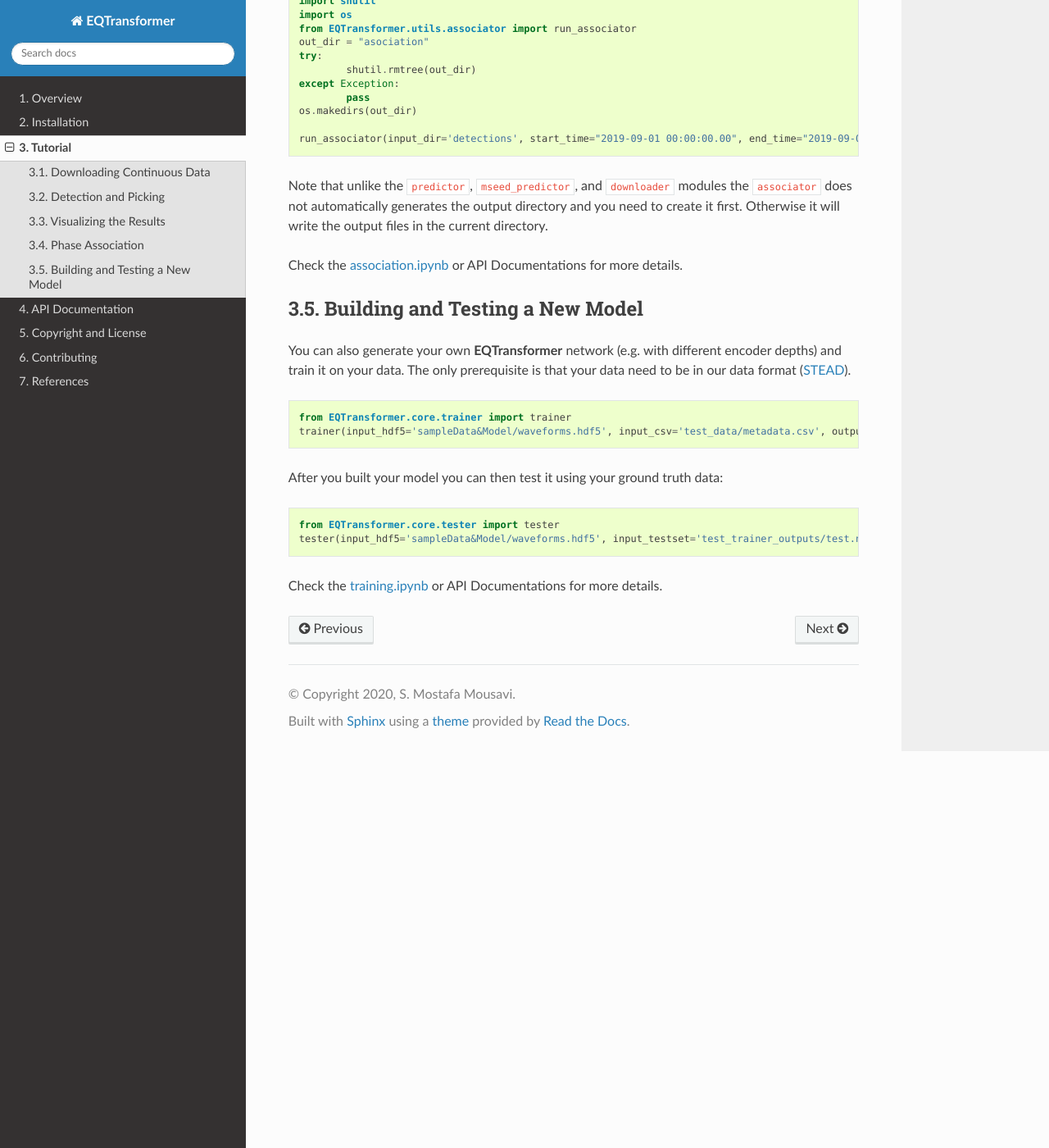
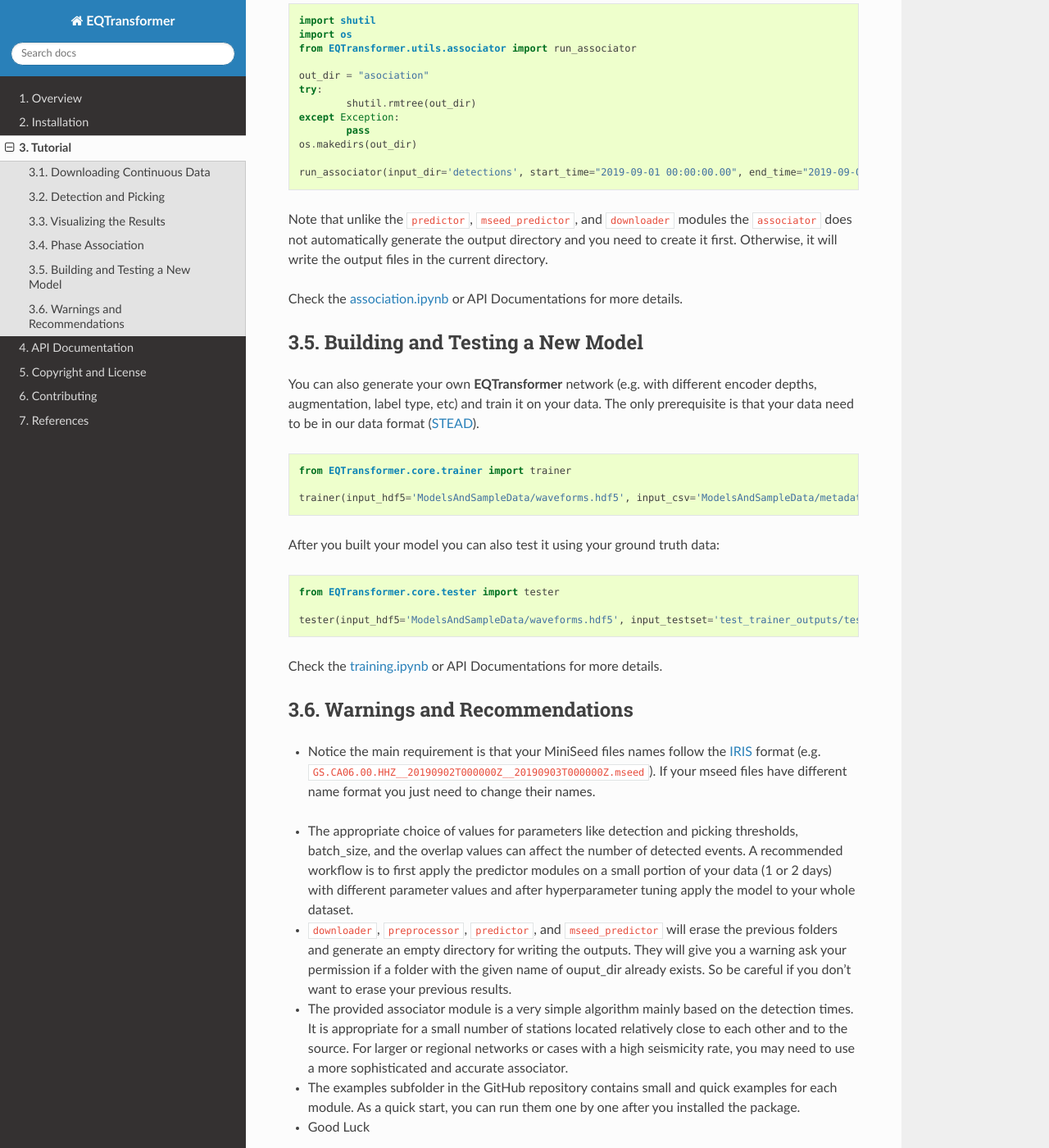
Before and after one commit to smousavi05/EQTransformer, a Sphinx documentation site: the page built from docs/source/tutorial.rst, in a window 1280 px wide and 1400 px high, scrolled down 7808 px. Shown: the whole window at 82% size. Built offline with Sphinx 7.4.7 and the Read the Docs theme 2.0.0, drawn with Linux system fonts in a browser that asks for light colours; some of the changed text lies outside the part shown.

Commit message:
Add files via upload

```diff
--- a/docs/source/tutorial.rst
+++ b/docs/source/tutorial.rst
@@ -6,23 +6,23 @@
 The ``core`` sub-module contains the main, high-level functions:
 
 :trainer:
-        Can be use to generate and train new **EQTransformer** models with different encoder depths.
+        It can be used to generate and train new **EQTransformer** models with different encoder depths.
 :tester:
-        Is used to test a trained model using ground truth data.
+        It is used to test a trained model using ground truth data.
 :predictor:
-        Is used to apply a pre-trained model to pre-processed continuous data.
+        It is used to apply a pre-trained model to pre-processed continuous data.
 :mseed_predictor:
-        Is used to perform a fast detection & picking directly on continuous data in MiniSeed format.
+        It is used to perform a fast detection & picking directly on continuous data in MiniSeed format.
 
 
 The ``utils`` sub-module contains the main, high-level functions:
 
 :downloader:
-        Can be use to download continuous data from seismic networks.
+        It can be used to download continuous data from seismic networks.
 :hdf5_maker:
-        Is used to pre-process the continuous data and slice it to 1-minute windows used by predictor module.
+        It is used to pre-process the continuous data and slice it to 1-minute windows used by predictor module.
 :plot:
-        Contains a few different methods to visualize the detection and downloading results.
+        It contains a few different methods to visualize the detection and downloading results.
 :associator:
         Performs a simple phase association and output phase information for the associated events in HypoInverse input format.
 
@@ -58,17 +58,17 @@
 
 Detection and Picking
 -----------------------
-To perform detection & picking you need a pre-trained model of **EQTransformer** which you can get from here: sampleData%26Model_.
+To perform detection & picking you need a pre-trained model of **EQTransformer** which you can get from ModelsAndSampleData_.
 
-.. _sampleData%26Model: https://github.com/smousavi05/EQTransformer/tree/master/sampleData%26Model
+.. _ModelsAndSampleData: https://github.com/smousavi05/EQTransformer/tree/master/ModelsAndSampleData
 
 **EQTransformer** provides two different option for performing the detection & picking on the continuous data:
 
 * Option (I) using pre-processed data (hdf5 files):
 
-This option is recommended for smaller time periods (a few days to a month). This allows you to test the performance and explore the effects of different parameters while the provided hdf5 file makes it easy to access the waveforms.
+This option is recommended for smaller periods (a few days to a month). This allows you to test the performance and explore the effects of different parameters while the provided hdf5 file makes it easy to access the waveforms.
 
-For this option you first need to convert your MiniSeed files for each station into 1-min long Numpy arrays in a single hdf5 file and generated a csv file containing the list of traces in the hdf5 file. You can do this using the following command:
+For this option, you first need to convert your MiniSeed files for each station into 1-min long Numpy arrays in a single hdf5 file and generated a CSV file containing the list of traces in the hdf5 file. You can do this using the following command:
 
 .. code:: python
 
@@ -77,13 +77,13 @@
     preprocessor(mseed_dir='downloads_mseeds', stations_json='station_list.json', overlap=0.3, n_processor=2)
 
 
-This will generate one ``station_name.hdf5`` and one ``station_name.csv`` file for each of your stations data and put them into a directory named ``mseed_dir+_hdfs``. Then you need is to pass the name of this directory (which contains all of your hdf5 & CSV files) and a model to the following command.
+This will generate one ``station_name.hdf5`` and one ``station_name.csv`` file for each of your station's data and put them into a directory named ``mseed_dir+_hdfs``. Then you need to pass the name of this directory (which contains all of your hdf5 & CSV files) and a model to the following command:
 
 .. code:: python
 
     from EQTransformer.core.predictor import predictor
 
-    predictor(input_dir= 'downloads_mseeds_processed_hdfs', input_model='./sampleData&Model/EqT1D8pre_034.h5', output_dir='detections', detection_threshold=0.3, P_threshold=0.1, S_threshold=0.1, number_of_plots=100, plot_mode='time')
+    predictor(input_dir= 'downloads_mseeds_processed_hdfs', input_model='./ModelsAndSampleData/EqT1D8pre_034.h5', output_dir='detections', detection_threshold=0.3, P_threshold=0.1, S_threshold=0.1, number_of_plots=100, plot_mode='time')
 
 You can use relatively low threshold values for the detection and picking since **EQTransformer** is robust to false positives. Note that enabling uncertainty estimation, outputting probabilities, or plotting all the detected events will slow down the process.
 
@@ -93,23 +93,25 @@
 
 ``X_prediction_results.csv`` contains detection & picking results.
 
-In the figures folder you can find the plots for a number of detected events.
+In the figures folder, you can find the plots for some detected events:
 
 .. figure:: figures/1time.png
     :scale: 70 %
 
-These plots are helpful to check if you are getting too many false positives (non-earthquake signals) and get a better sense of if your selected threshold values for the detection and picking is too high or too low.
+These plots are helpful to check if you are getting too many false positives (non-earthquake signals) and get a better sense that if your selected threshold values for the detection and picking is too high or too low.
 
 
 * Option (II) directly from mseed files:
 
-You can perform the detection & picking directly on downloaded .mseed files. This save both preprocessing time and the extra space needed for hdf5 file and is recommended for larger (longer) datasets. However, it can be more memory intensive. So it is better to have your individual mseed fils being shorter than 1 month. This option also does not allow you to estimate the uncertainties, write the prediction probabilities, or use the advantages of having hdf5 files which makes it easy to access the raw event waveforms based on detection results.
+You can perform the detection & phase picking directly on downloaded MiniSeed files. This saves both preprocessing time and the extra space needed for the hdf5 file and is recommended for larger (longer) datasets. However, it can be more memory intensive. So it is better to have your MiniSeed fils being shorter than one month or so.
+
+This option also does not allow you to estimate the uncertainties, save the prediction probabilities, or use the advantages of having hdf5 files which makes it easy to access the raw event waveforms based on detection results.
 
 .. code:: python
 
     from EQTransformer.core.mseed_predictor import mseed_predictor
 
-    mseed_predictor(input_dir= 'downloads_mseeds', input_model='sampleData&Model/EqT1D8pre_048.h5', stations_json='station_list.json', output_dir='detections', detection_threshold=0.3, P_threshold=0.1, S_threshold=0.1, number_of_plots=100, plot_mode='time_frequency', overlap=0.3, batch_size=500)
+    mseed_predictor(input_dir= 'downloads_mseeds', input_model='ModelsAndSampleData/EqT1D8pre_048.h5', stations_json='station_list.json', output_dir='detections', detection_threshold=0.3, P_threshold=0.1, S_threshold=0.1, number_of_plots=100, plot_mode='time_frequency', overlap=0.3, batch_size=500)
 
 As you can see from the above example, you can choose between two different modes for your plots. The selected time_frequency mode will output following plots that can be useful to identify non-earthquake signals from earthquake ones based on their frequency contents:
 
@@ -141,9 +143,9 @@
 
 * Helicorder Plots:
 
-To check if you are missing too many events in the continuous data or catch most of them, it is always good to check out the raw data (the most important lesson of observational seismology). You can do it using these commands:
+To check if you are missing too many events (high false negative) in the continuous data or catch most of them, it is always a good idea to check out the raw data (the most important lesson in observational seismology). You can do it using these commands:
 
-First you can check one particular day of (raw) data:
+First, you can check one particular day of (raw) data:
 
 .. code:: python
 
@@ -154,7 +156,7 @@
 .. figure:: figures/4heli.png
     :scale: 70 %
 
-Now you can mark those events that you have detected on your helicorder plot to check if you have cached most of them or you are missing too many of them (high false negative).
+Now the following command will mark those events that you have detected on your helicorder plot:
 
 .. code:: python
 
@@ -181,7 +183,7 @@
 
 * (IV) Histograms:
 
-And the following command will generate detection histograms for each station in your detection folder:
+And the following command will generate histograms of the detected events for each station in your detections folder:
 
 .. code:: python
 
@@ -198,13 +200,14 @@
 Phase Association
 ---------------------
 
-After detection, the following performs a simple and fast association and writes down the results in HypoInverse format (``Y2000.phs``) which can directly be used to locate the detected earthquakes. This is appropriate for a small number of stations located relatively close to each other. This also outputs ``traceNmae_dic.json``, a dictionary where the trace name for source waveforms of all the detections associated with an event is listed. This can be used later to access the origina waveform traces for calculating the cross-correlations during the relocation process or magnitude estimation.
+After detection, the following performs a simple and fast association and writes down the results in HypoInverse format (``Y2000.phs``) which can directly be used to locate the detected earthquakes. This also outputs ``traceNmae_dic.json``, a dictionary where the trace names for source waveforms of all the detections associated with an event are listed. This can be used later to access the original waveform traces for calculating the cross-correlations during the relocation process or magnitude estimation.
 
 .. code:: python
 
     	import shutil
 	import os
 	from EQTransformer.utils.associator import run_associator
+
 	out_dir = "asociation"
 	try:
     		shutil.rmtree(out_dir)
@@ -214,7 +217,7 @@
 
 	run_associator(input_dir='detections', start_time="2019-09-01 00:00:00.00", end_time="2019-09-03 00:00:00.00",	moving_window=15, pair_n=3)
 
-Note that unlike the ``predictor``, ``mseed_predictor``, and ``downloader`` modules the ``associator`` does not automatically generates the output directory and you need to create it first. Otherwise it will write the output files in the current directory.
+Note that unlike the ``predictor``, ``mseed_predictor``, and ``downloader`` modules the ``associator`` does not automatically generate the output directory and you need to create it first. Otherwise, it will write the output files in the current directory.
 
 Check the association.ipynb_ or API Documentations for more details.
 
@@ -223,22 +226,45 @@
 
 Building and Testing a New Model
 -------------------------------------
-You can also generate your own **EQTransformer** network (e.g. with different encoder depths) and train it on your data. The only prerequisite is that your data need to be in our data format (STEAD_).
+You can also generate your own **EQTransformer** network (e.g. with different encoder depths, augmentation, label type, etc) and train it on your data. The only prerequisite is that your data need to be in our data format (STEAD_).
 
 .. _STEAD: https://github.com/smousavi05/STEAD
 
 .. code:: python
 
     	from EQTransformer.core.trainer import trainer
-	trainer(input_hdf5='sampleData&Model/waveforms.hdf5', input_csv='test_data/metadata.csv', output_name='test_trainer', cnn_blocks=2, lstm_blocks=1, padding='same', activation='relu', drop_rate=0.2, label_type='gaussian', add_event_r=0.6, add_gap_r=0.2, shift_event_r=0.9, add_noise_r=0.5, mode='generator', train_valid_test_split=[0.60, 0.20, 0.20], batch_size=20, epochs=10, patience=2, gpuid=None, gpu_limit=None)
 
-After you built your model you can then test it using your ground truth data:
+	trainer(input_hdf5='ModelsAndSampleData/waveforms.hdf5', input_csv='ModelsAndSampleData/metadata.csv', output_name='test_trainer', cnn_blocks=2, lstm_blocks=1, padding='same', activation='relu', drop_rate=0.2, label_type='gaussian', add_event_r=0.6, add_gap_r=0.2, shift_event_r=0.9, add_noise_r=0.5, mode='generator', train_valid_test_split=[0.60, 0.20, 0.20], batch_size=20, epochs=10, patience=2, gpuid=None, gpu_limit=None)
+
+After you built your model you can also test it using your ground truth data:
 
 .. code:: python
 
 	from EQTransformer.core.tester import tester
-	tester(input_hdf5='sampleData&Model/waveforms.hdf5', input_testset='test_trainer_outputs/test.npy', input_model='test_trainer_outputs/models/test_trainer_001.h5', output_name='test_tester', detection_threshold=0.20, P_threshold=0.1, S_threshold=0.1, number_of_plots=3, estimate_uncertainty=True, number_of_sampling=2, input_dimention=(6000, 3), normalization_mode='std', mode='generator', batch_size=10, gpuid=None, gpu_limit=None)
+
+	tester(input_hdf5='ModelsAndSampleData/waveforms.hdf5', input_testset='test_trainer_outputs/test.npy', input_model='test_trainer_outputs/models/test_trainer_001.h5', output_name='test_tester', detection_threshold=0.20, P_threshold=0.1, S_threshold=0.1, number_of_plots=3, estimate_uncertainty=True, number_of_sampling=2, input_dimention=(6000, 3), normalization_mode='std', mode='generator', batch_size=10, gpuid=None, gpu_limit=None)
 
 Check the training.ipynb_ or API Documentations for more details.
 
 .. _training.ipynb: https://github.com/smousavi05/EQTransformer/blob/master/examples/training.ipynb
+
+
+Warnings and Recommendations
+----------------------------
+
+* Notice the main requirement is that your MiniSeed files names follow the IRIS_ format (e.g. ``GS.CA06.00.HHZ__20190902T000000Z__20190903T000000Z.mseed``). If your mseed files have different name format you just need to change their names.
+
+.. _IRIS: https://www.iris.edu/hq/
+
+* The appropriate choice of values for parameters like detection and picking thresholds, batch_size, and the overlap values can affect the number of detected events. A recommended workflow is to first apply the predictor modules on a small portion of your data (1 or 2 days) with different parameter values and after hyperparameter tuning apply the model to your whole dataset.
+
+
+* ``downloader``, ``preprocessor``, ``predictor``, and ``mseed_predictor`` will erase the previous folders and generate an empty directory for writing the outputs. They will give you a warning ask your permission if a folder with the given name of ouput_dir already exists. So be careful if you don't want to erase your previous results.
+
+
+* The provided associator module is a very simple algorithm mainly based on the detection times. It is appropriate for a small number of stations located relatively close to each other and to the source. For larger or regional networks or cases with a high seismicity rate, you may need to use a more sophisticated and accurate associator.
+
+
+* The examples subfolder in the GitHub repository contains small and quick examples for each module. As a quick start, you can run them one by one after you installed the package.
+
+* Good Luck
```
Also changed, not shown: other parts of docs/source/tutorial.rst (+2 -2 lines).
